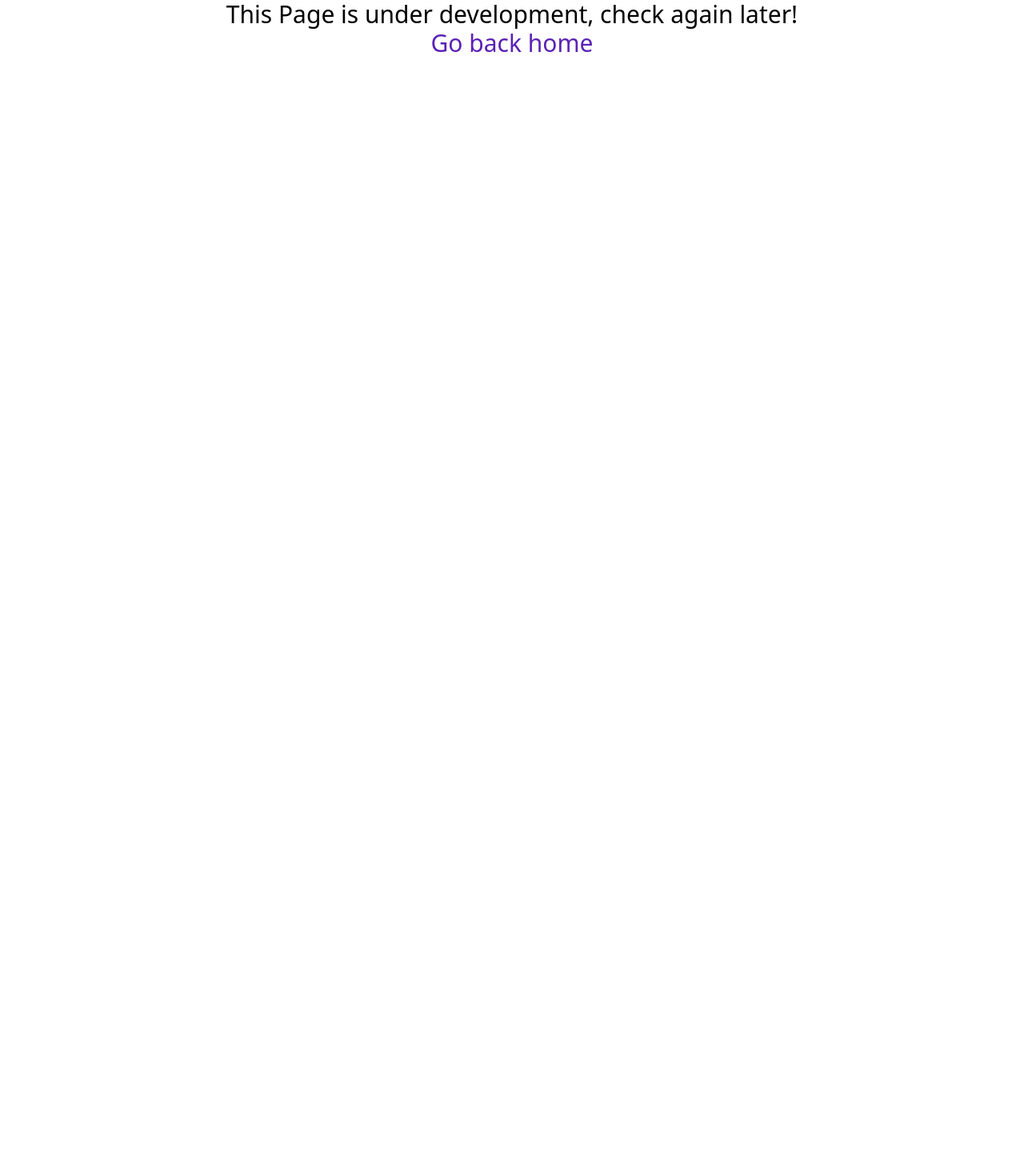
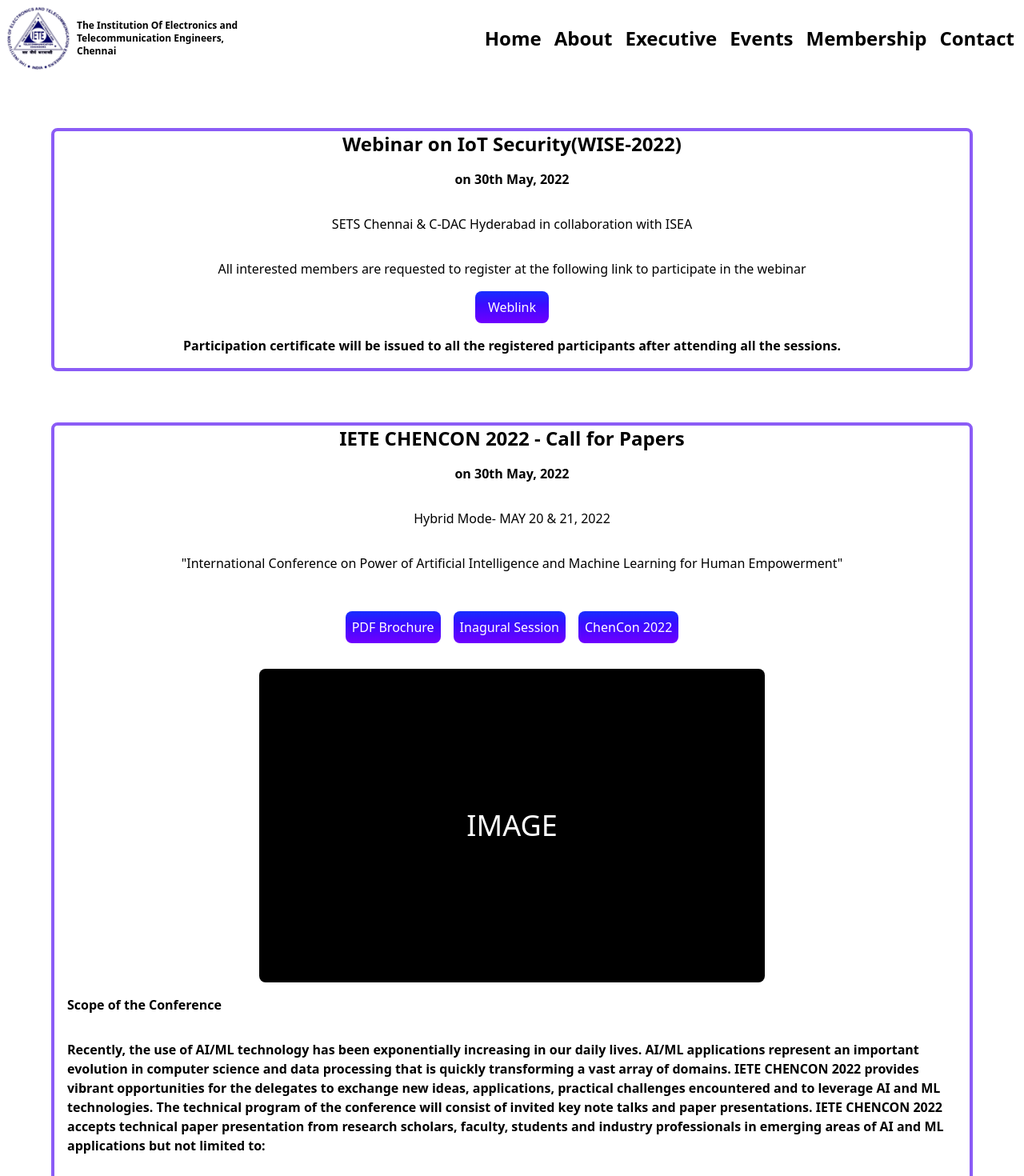
Before and after one commit to sajayprakash/IETE-Project, a React (Vite) app: page /events in a window 1280 px wide. Shown: the top 1470 px of the page at 80% size. Before the commit the page ends 800 px from the top, so only its background shows below. Built offline with nearby package versions, Linux system fonts and the light colour scheme.

Commit message:
Add events page

```diff
--- a/src/main.jsx
+++ b/src/main.jsx
@@ -1,7 +1,7 @@
 import React from "react";
 import ReactDOM from "react-dom/client";
 import { createBrowserRouter, RouterProvider } from "react-router-dom";
-import { Home, Membership, About, Contact, Executive } from "./routes";
+import { Home, Membership, About, Contact, Executive, Events } from "./routes";
 import "./index.css";
 
 const router = createBrowserRouter([
@@ -35,15 +35,7 @@
   },
   {
     path: "/events",
-    element: (
-      <div className="text-3xl text-center">
-        This Page is under development, check again later!
-        <br />
-        <a href="/" className="text-violet-800">
-          Go back home
-        </a>
-      </div>
-    ),
+    element: <Events />,
   },
 ]);
 
--- /dev/null
+++ b/src/routes/Events.jsx
@@ -0,0 +1,79 @@
+import { Footer, Navbar } from "../components";
+
+export default function Events() {
+  return (
+    <>
+      <Navbar />
+      <div>
+        <div className="border-4 rounded-lg border-violet-500  m-16 text-center">
+          <h2 className="font-bold text-2xl">
+            Webinar on IoT Security(WISE-2022)
+          </h2>
+          <h2 className="font-semibold py-4">on 30th May, 2022</h2>
+          <h3 className="py-4">
+            SETS Chennai & C-DAC Hyderabad in collaboration with ISEA
+          </h3>
+          <p className="py-4">
+            All interested members are requested to register at the following
+            link to participate in the webinar
+          </p>
+          <button className="bg-purple-gradient text-white p-2 px-4 rounded-lg">
+            Weblink
+          </button>
+          <p className="py-4 font-semibold">
+            Participation certificate will be issued to all the registered
+            participants after attending all the sessions.
+          </p>
+        </div>
+        <div className="border-4 rounded-lg border-violet-500  m-16 text-center">
+          <h2 className="font-bold text-2xl">
+            IETE CHENCON 2022 - Call for Papers{" "}
+          </h2>
+          <h2 className="font-semibold py-4">on 30th May, 2022</h2>
+          <h3 className="py-4">Hybrid Mode- MAY 20 & 21, 2022 </h3>
+          <p className="py-4">
+            "International Conference on Power of Artificial Intelligence and
+            Machine Learning for Human Empowerment"
+          </p>
+
+          <div className="flex justify-center gap-4 text-white py-8">
+            <button className="bg-purple-gradient p-2 rounded-lg">
+              PDF Brochure
+            </button>
+            <button className="bg-purple-gradient p-2 rounded-lg">
+              Inagural Session
+            </button>
+            <button className="bg-purple-gradient p-2 rounded-lg">
+              ChenCon 2022
+            </button>
+          </div>
+          <div className="bg-black mx-64 py-44 rounded-lg ">
+            <h1 className="text-white text-4xl">IMAGE</h1>
+          </div>
+          <div className="py-4 mx-4 text-left">
+            <h1 className="font-bold">Scope of the Conference</h1>
+            <p className="py-8 font-semibold">
+              Recently, the use of AI/ML technology has been exponentially
+              increasing in our daily lives. AI/ML applications represent an
+              important evolution in computer science and data processing that
+              is quickly transforming a vast array of domains. IETE CHENCON 2022
+              provides vibrant opportunities for the delegates to exchange new
+              ideas, applications, practical challenges encountered and to
+              leverage AI and ML technologies. The technical program of the
+              conference will consist of invited key note talks and paper
+              presentations. IETE CHENCON 2022 accepts technical paper
+              presentation from research scholars, faculty, students and
+              industry professionals in emerging areas of AI and ML applications
+              but not limited to:
+            </p>
+          </div>
+          <p className="py-4 font-semibold">
+            Participation certificate will be issued to all the registered
+            participants after attending all the sessions.
+          </p>
+        </div>
+      </div>
+      <Footer />
+    </>
+  );
+}
--- a/src/routes/index.js
+++ b/src/routes/index.js
@@ -3,5 +3,6 @@
 import About from "./About";
 import Contact from "./Contact";
 import Executive from "./Executive";
+import Events from "./Events";
 
-export { Home, Membership, About, Contact, Executive };
+export { Home, Membership, About, Contact, Executive, Events };
```
Also changed, not shown: src/assets/scope-conference.png (added), 1 other file (tests, documents, lock files or other folders).
